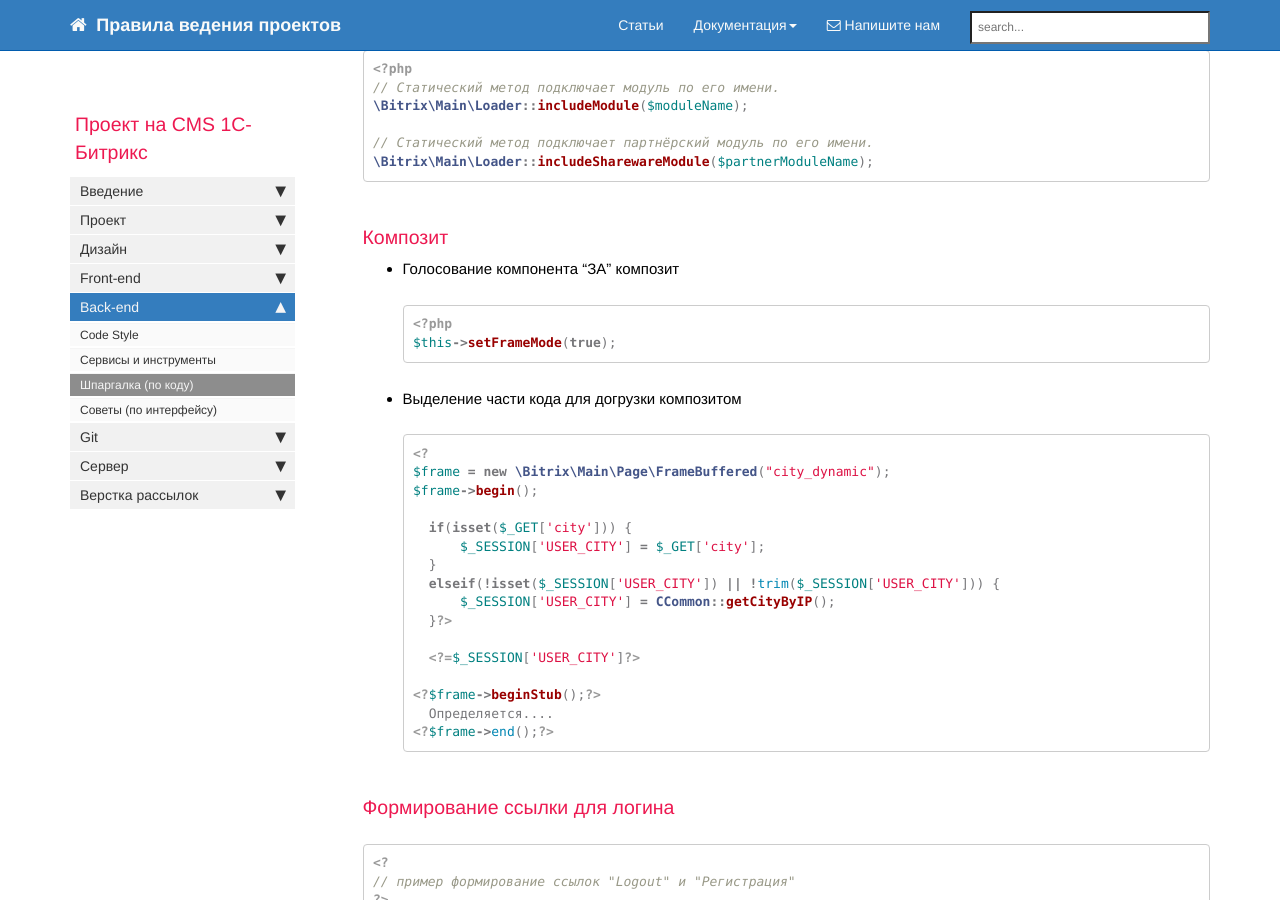
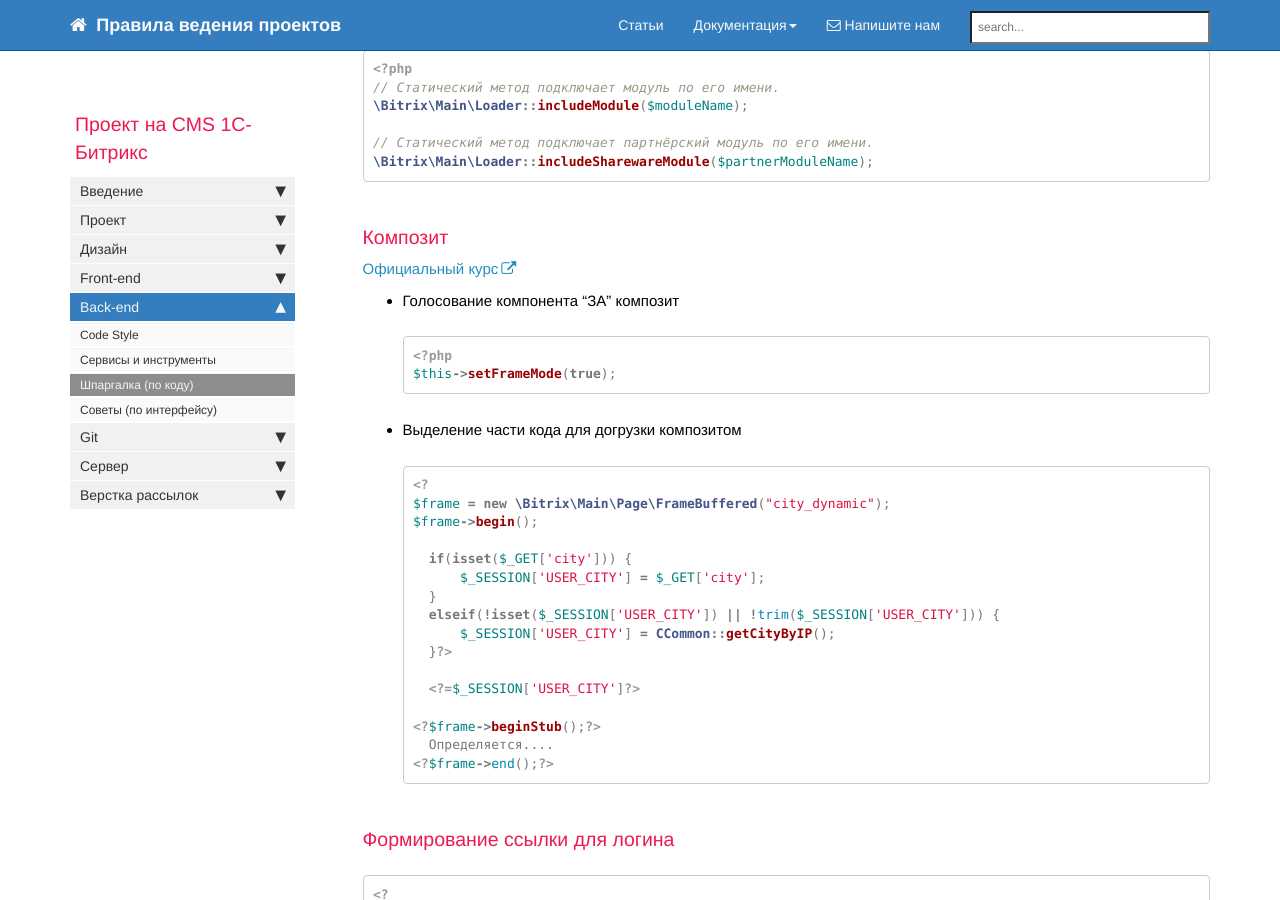
Before and after one commit to gdecider/gdecider.github.io, a Jekyll site: the page built from pages/bx/bx_back-shpora.md, in a window 1280 px wide and 900 px high, scrolled down 5401 px. Built offline with Jekyll 4.4.1, drawn with Linux system fonts in a browser that asks for light colours; nearby versions of some CDN libraries; comment, search, counter and statistics services are not loaded.

Commit message:
Update bx_back-shpora.md

````diff
--- a/pages/bx/bx_back-shpora.md
+++ b/pages/bx/bx_back-shpora.md
@@ -223,12 +223,15 @@ if ($request->isPost()) {
 
 ### Композит
 
+[Официальный курс](https://dev.1c-bitrix.ru/learning/course/?COURSE_ID=39&INDEX=Y)
+
 * Голосование компонента "ЗА" композит
 
   ```php
   <?php
   $this->setFrameMode(true);
   ```
+
 * Выделение части кода для догрузки композитом
 
   ```php
````
